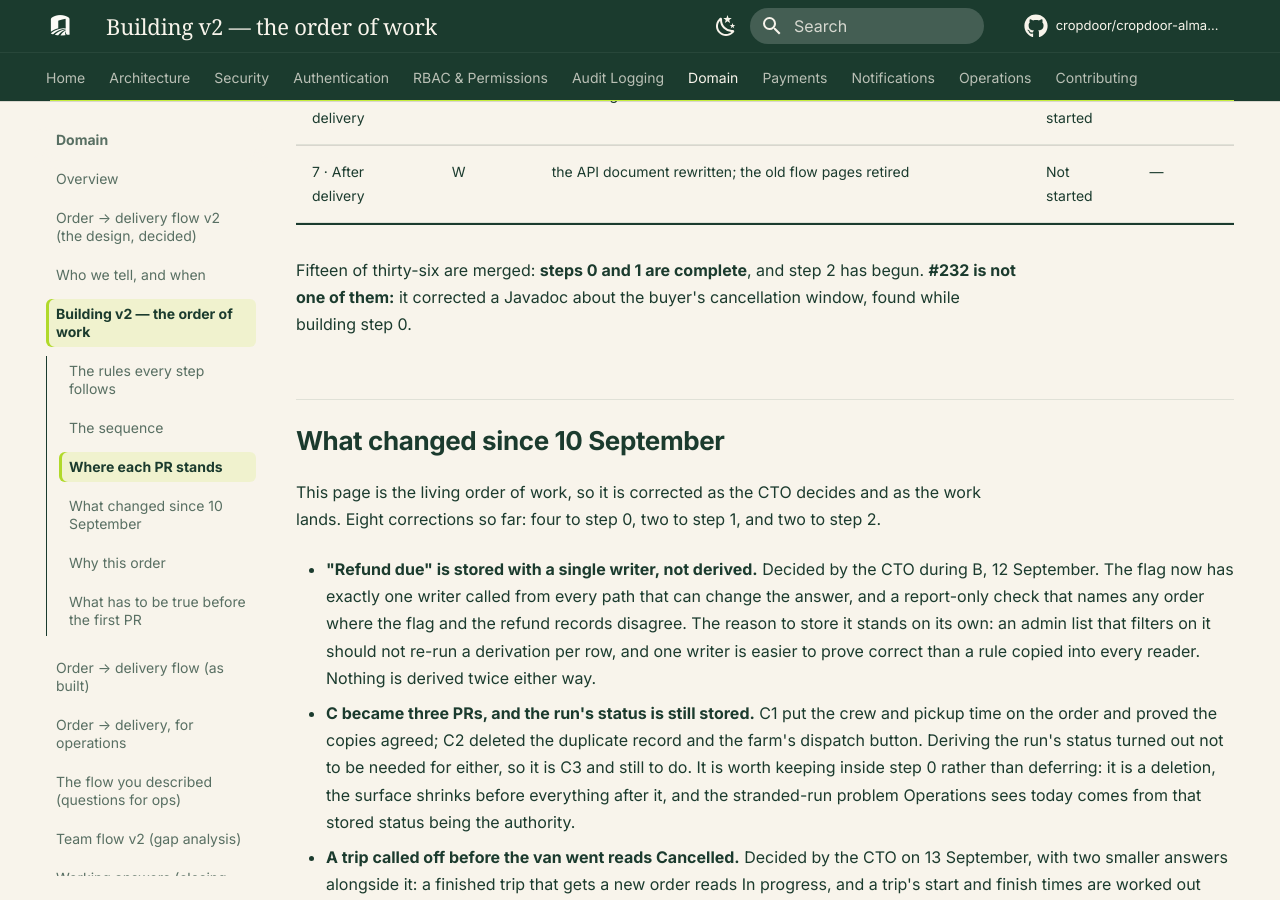
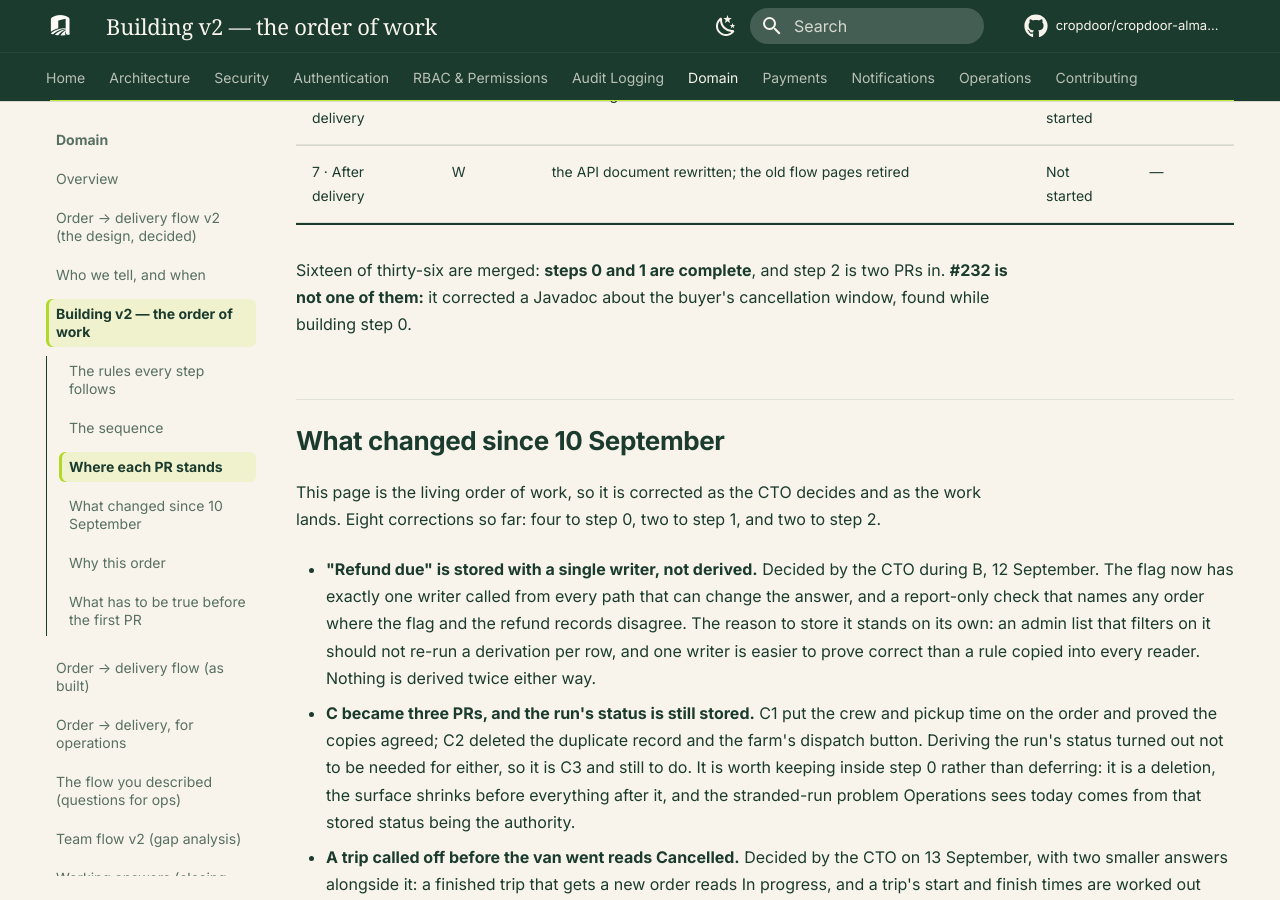
Before and after one commit to cropdoor/cropdoor-almanac, an MkDocs documentation site: the page built from docs/domain/order-delivery-flow-v2-build-order.md, in a window 1280 px wide and 900 px high, scrolled down 6590 px. Built offline with MkDocs 1.6.1 and Material for MkDocs 9.7.7, drawn with Linux system fonts in a browser that asks for light colours; some web fonts are replaced; comment, search, counter and statistics services are not loaded.

Commit message:
docs(domain): X2a is merged — the message picks its channels
Sixteen of thirty-six. The frame can now hold the decided table: a message
declares its own channels, so the five texts can be exactly five.

```diff
--- a/docs/domain/order-delivery-flow-v2-build-order.md
+++ b/docs/domain/order-delivery-flow-v2-build-order.md
@@ -79,7 +79,7 @@ The one place that says what is finished. A PR is **Done** only once it is merge
 | 7 · After delivery | V | two ratings | Not started | — |
 | 7 · After delivery | W | the API document rewritten; the old flow pages retired | Not started | — |
 
-Fifteen of thirty-six are merged: **steps 0 and 1 are complete**, and step 2 has begun. **#232 is not one of them:** it corrected a Javadoc about the buyer's cancellation window, found while building step 0.
+Sixteen of thirty-six are merged: **steps 0 and 1 are complete**, and step 2 is two PRs in. **#232 is not one of them:** it corrected a Javadoc about the buyer's cancellation window, found while building step 0.
 
 ## What changed since 10 September
 
```
Also changed, not shown: other parts of docs/domain/order-delivery-flow-v2-build-order.md (+1 -1 lines).
